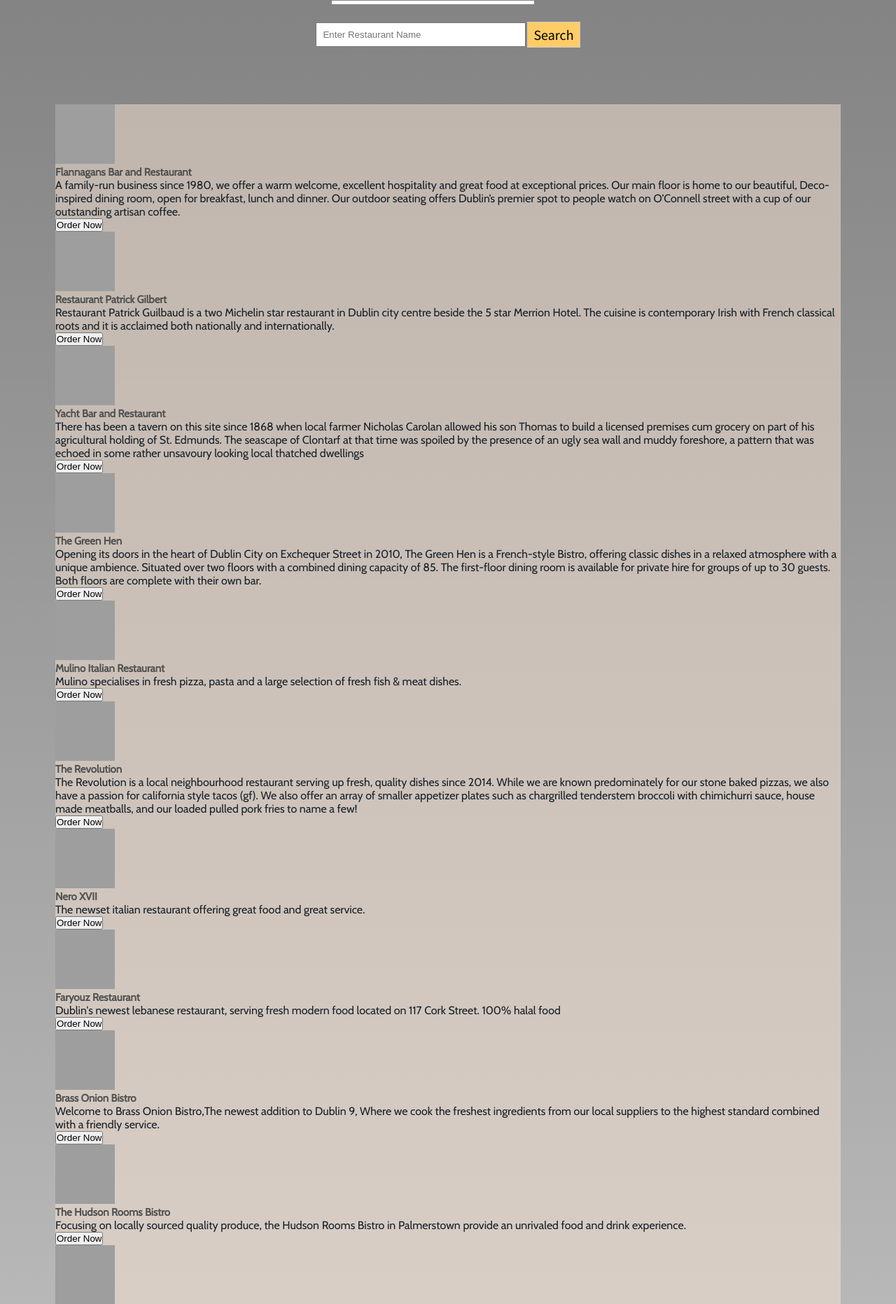
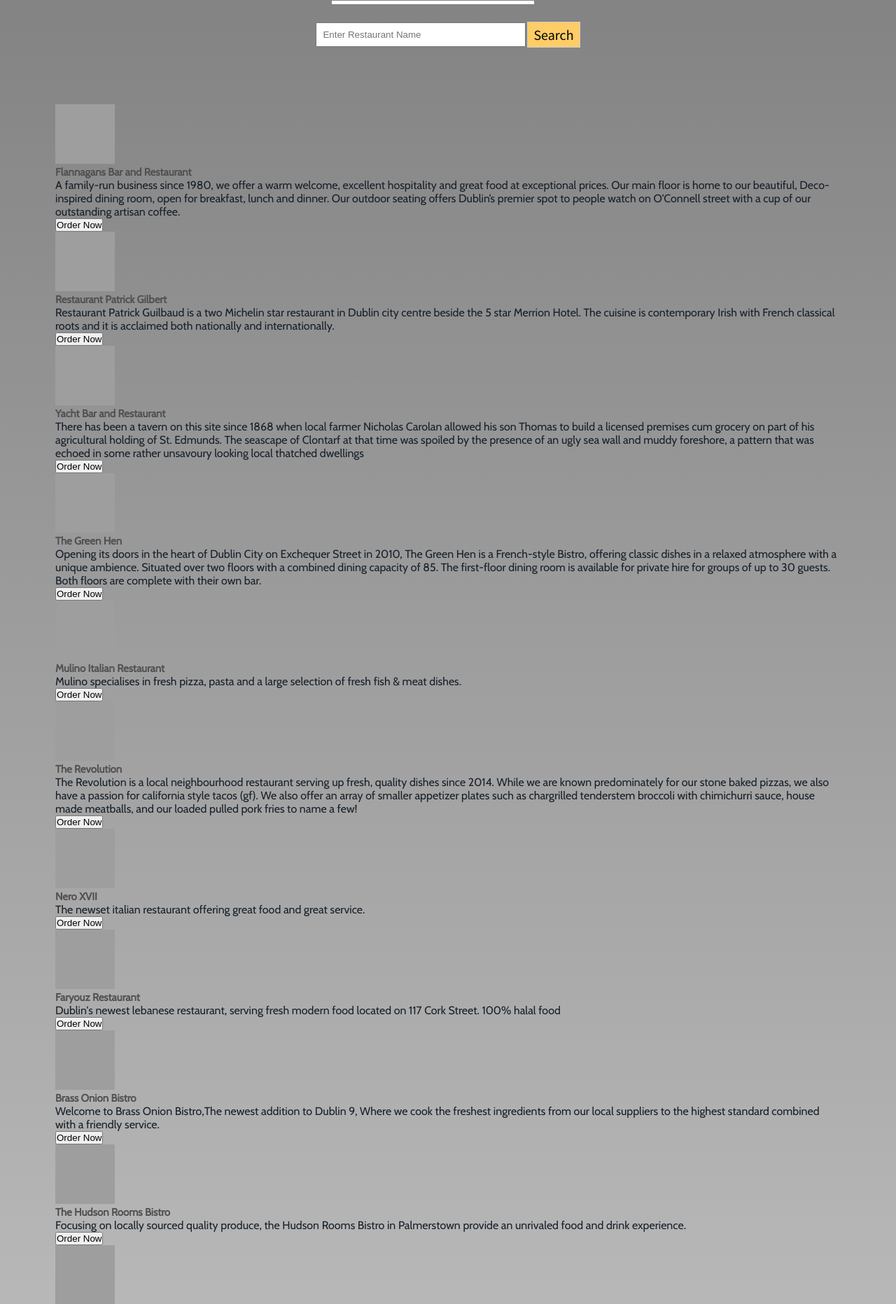
Before and after one commit to mealmaps2020/grape, a PHP site: page /browse.php in a window 1280 px wide. Shown: the part 154-2017 px from the top of the page at 70% size. Run offline with PHP 8.4, Linux system fonts and the light colour scheme; some libraries are stand-ins or nearby versions; some web fonts are replaced; grey boxes are pictures that could not be loaded.

Commit message:
Update style.css

```diff
--- a/style.css
+++ b/style.css
@@ -857,7 +857,7 @@ footer{
 .list {
 	width: 100%;
 	height: 600px;
-	background-color: rgba(250, 229, 211, 0.5);
+
 	font-family: Garamond, serif;
 	display: flex;
 	float: left;
@@ -873,7 +873,7 @@ footer{
 
 .item {
 	order: 1;
-	background-color: rgba(250, 229, 211, 0.5);
+
 	width: 100%;
 }
 
```
